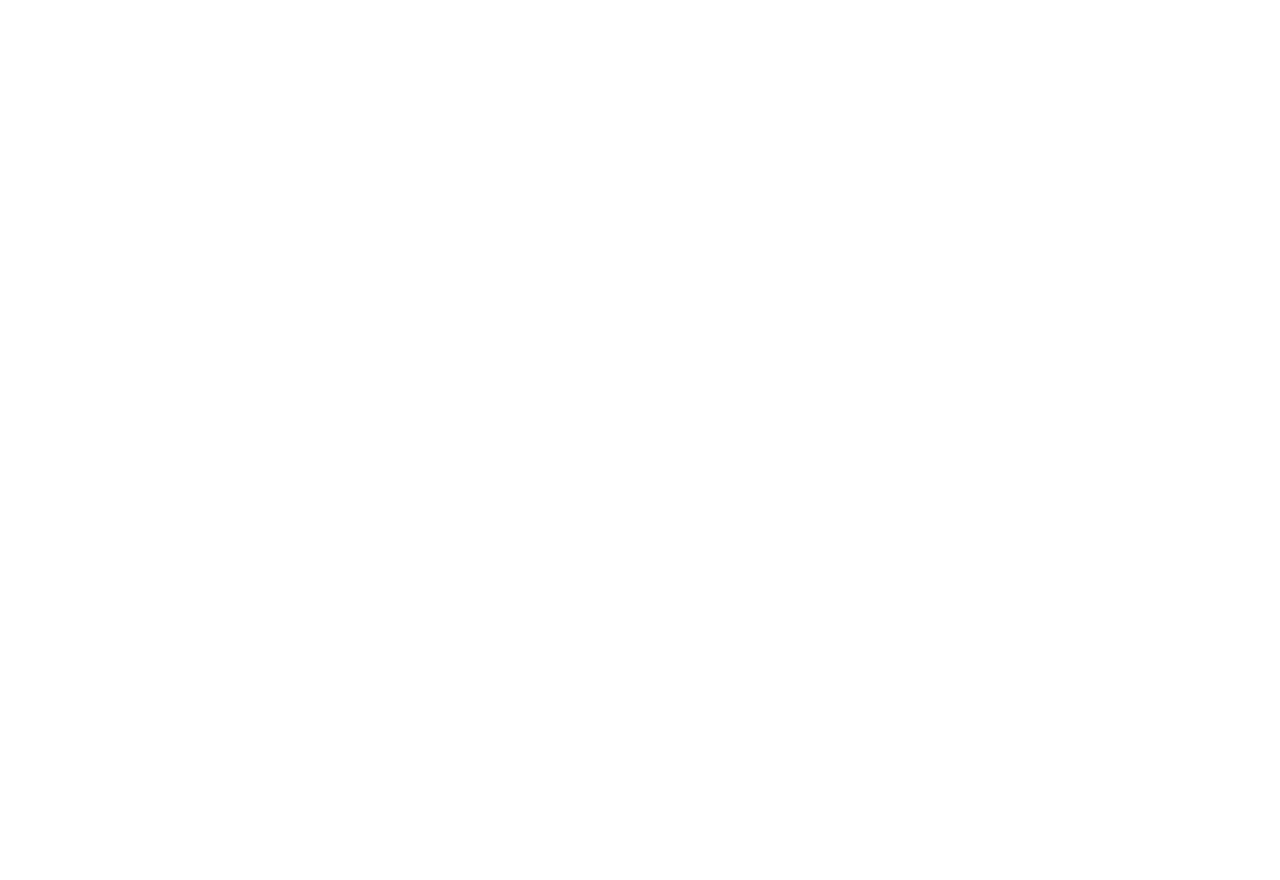
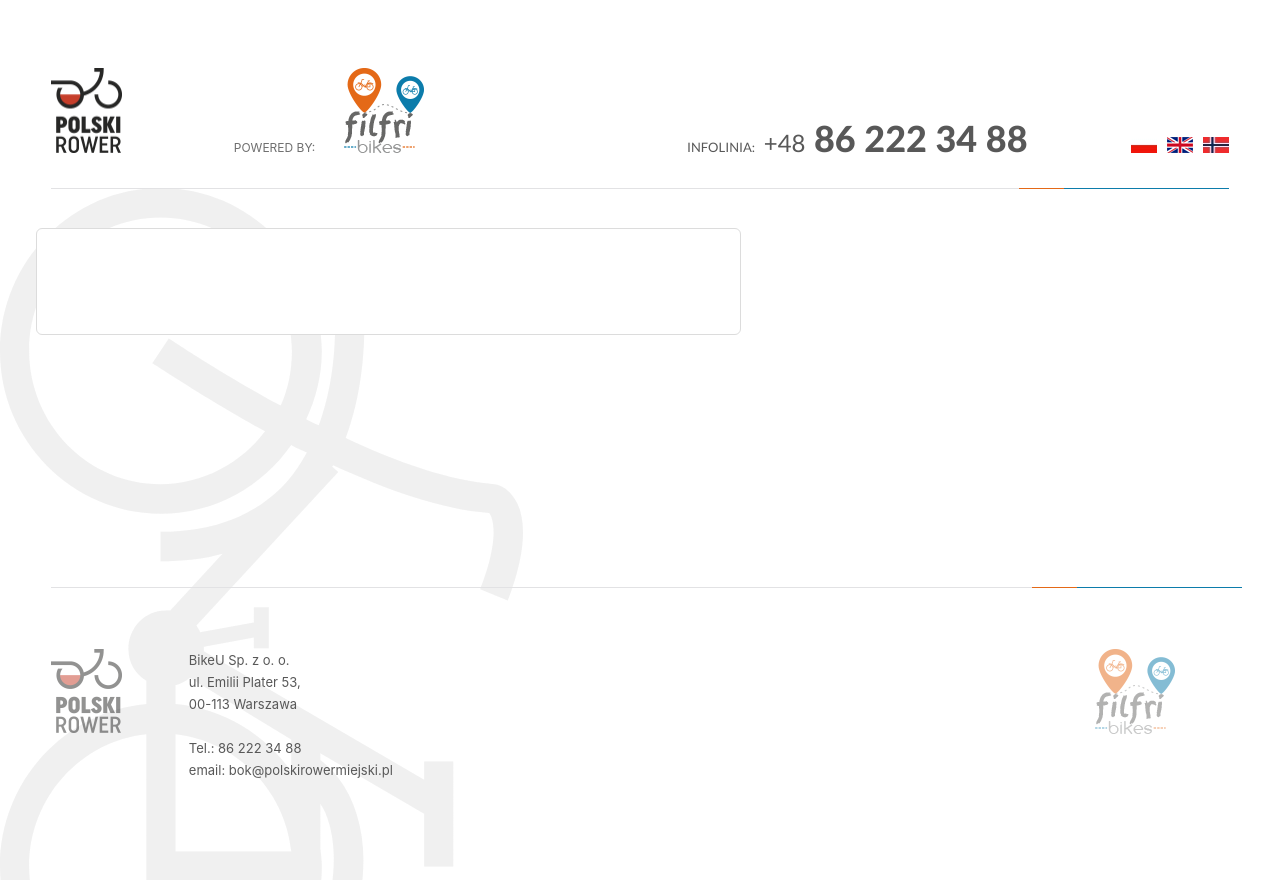
Before and after one commit to michu1234/bikes_rwd, a plain HTML site: page Register/index.html in a window 1280 px wide. Before the commit the page ends 800 px from the top, so only its background shows below. Drawn offline with nearby package versions, Linux system fonts and the light colour scheme; files that its build step writes are made by us from their sources; files whose address does not match are found by name.

Commit message:
minor changes

```diff
--- a/Register/index.html
+++ b/Register/index.html
@@ -1,14 +1,68 @@
 <!DOCTYPE html>
 <html lang="en">
+
 <head>
     <meta charset="UTF-8">
     <meta name="viewport" content="width=device-width, initial-scale=1.0">
     <meta http-equiv="X-UA-Compatible" content="ie=edge">
-    <link rel="stylesheet" href="https://maxcdn.bootstrapcdn.com/bootstrap/4.0.0/css/bootstrap.min.css" integrity="sha384-Gn5384xqQ1aoWXA+058RXPxPg6fy4IWvTNh0E263XmFcJlSAwiGgFAW/dAiS6JXm" crossorigin="anonymous">
-    <link rel="stylesheet" href="assets/css/style.min.css">
-    <title>Register</title>
+    <link rel="stylesheet" href="https://maxcdn.bootstrapcdn.com/bootstrap/4.0.0/css/bootstrap.min.css" integrity="sha384-Gn5384xqQ1aoWXA+058RXPxPg6fy4IWvTNh0E263XmFcJlSAwiGgFAW/dAiS6JXm"
+        crossorigin="anonymous">
+    <link rel="stylesheet" href="../assets/css/style.min.css">
+    <title>Rejestracja</title>
 </head>
+
 <body>
+    <div class="container">
+        <header>
+            <div class="row">
+                <div class="col-md-4 d-flex justify-content-between">
 
+                    <img class="header__logo1" src="../assets/img/polski-rower.png" alt="Polski Rower">
+                    <div class="img--wrapper">
+                        <img class="header__logo2" src="../assets/img/logo.png" alt="FilFri">
+                    </div>
+                </div>
+                <div class="col-md-6 d-flex align-self-end justify-content-end">
+                    <p class="header__phone">
+                        <span class="font--small">INFOLINIA:</span>
+                        <span class="font--middle">+48</span> 86 222 34 88</p>
+                </div>
+                <div class="col-md-2 d-flex align-self-end justify-content-end">
+                    <img class="header__flag" src="../assets/img/pl.png" alt="polish language">
+                    <img class="header__flag" src="../assets/img/en.png" alt="english language">
+                    <img class="header__flag" src="../assets/img/no.png" alt="norwegian language">
+                </div>
+
+            </div>
+        </header>
+        <main>
+            <section class="register">
+                <div class="row">
+                    <div class="col-md-7 register__form"></div>
+                    <div class="col-md-5 register__details"></div>
+                </div>
+            </section>
+        </main>
+        <footer>
+            <div class="row">
+                <div class="col-md-1 col-2 footer__logo1">
+                    <img class="" src="../assets/img/polski-rower.png" alt="Polski Rower">
+                </div>
+                <div class="col-md-4 col-5">
+                    <p class="footer--p">BikeU Sp. z o. o.
+                        <br/>ul. Emilii Plater 53,
+                        <br/> 00-113 Warszawa
+                        <br/>
+                        <br/> Tel.: 86 222 34 88
+                        <br/> email: bok@polskirowermiejski.pl
+                    </p>
+                </div>
+                <div class="col-md-1 col-3 offset-md-5 footer__logo2">
+                    <img src="../assets/img/logo.png" alt="FilFri">
+                </div>
+            </div>
+        </footer>
+    </div>
 </body>
+
 </html>
--- a/assets/scss/style.scss
+++ b/assets/scss/style.scss
@@ -168,6 +168,15 @@ main {
     @media screen and (min-width: 680px){
         padding: 57px 100px 95px 102px;
     }
+}
+
+.register__form {
+    max-width: 871px;
+    width: 100%;
+    border-radius: 6px;
+    border: 1px solid $almost-white;
+    background-color: $pure-white;
+    padding: 57px 100px 48px 100px;
 }
 
 footer {
```
Also changed, not shown: Login/index.html (+1 -1 lines), Remind password/index.html (+1 -1 lines), Terms/index.html (+1 -1 lines), assets/css/style.css, assets/css/style.min.css.
